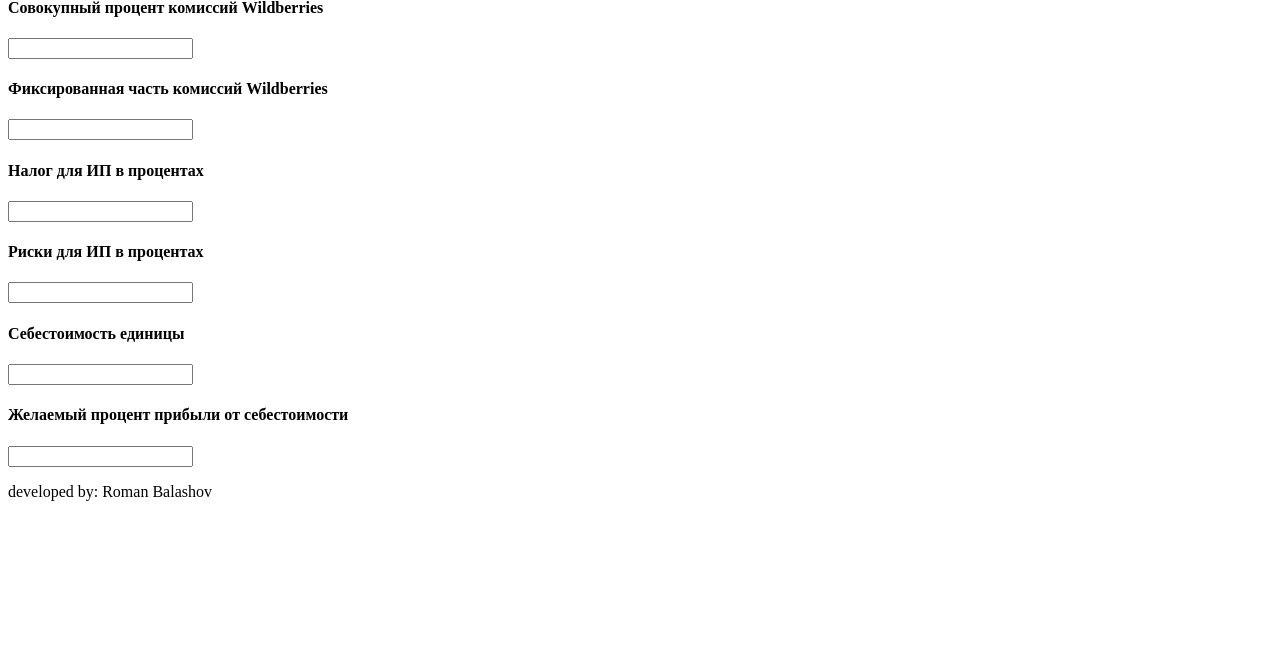
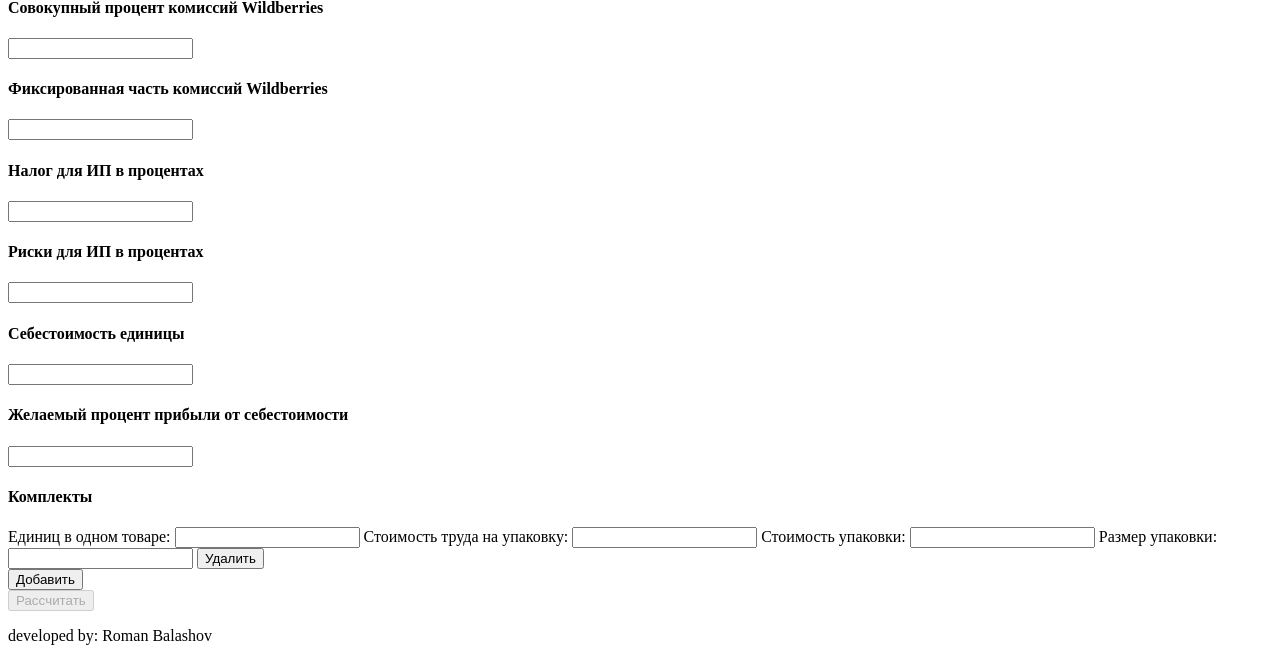
Before and after one commit to romz987/calculon, a Flask app: template calculon_app/templates/index.html in a window 1280 px wide. Shown: the part 274-935 px from the top of the page. Before the commit the page ends 775 px from the top, so only its background shows below. Run offline with Flask 3, Linux system fonts and the light colour scheme; the template is opened without the code that fills it, so the values that code supplies are empty.

Commit message:
index.html & routes.py: add calculate endpoint

```diff
--- a/calculon_app/routes.py
+++ b/calculon_app/routes.py
@@ -5,3 +5,9 @@
 @app.route("/", methods=["GET", "POST"])
 def index():
     return render_template("index.html")
+
+
+@app.route('/calculate', methods=['POST'])
+def calculate():
+    pass
+    return render_template("index.html")
--- a/calculon_app/templates/index.html
+++ b/calculon_app/templates/index.html
@@ -36,7 +36,7 @@
       </div>
 
 <!----------------------------------Расчеты для Wildberries ИП (WBsole)---------------------------------->
-<!---------------------------------------------Расчет цены----------------------------------------------->
+<!------------------------------------------------------------------------------------------------------->
       <div id="WBsole" class="tabcontent">
         <h3>Калькулятор для Wildberries ИП</h3>
 
@@ -44,6 +44,9 @@
           <button class="subtablinks" onclick="openSubTab(event, 'WBsolePrice')">Price</button>
           <button class="subtablinks" onclick="openSubTab(event, 'WBsoleProfit')">Profit</button>
         </div>
+
+<!----------------------------------------Расчет цены (Кнопка Price)------------------------------------->
+        <form id="priceForm-WBsolePrice" action="{{ url_for('calculate', tab='WBsole', subtab='Price') }}" method="post">
 
           <!--Установить значение по умолчанию-->
           <div class="input_fields">
@@ -82,10 +85,30 @@
           </div>
 
           <!--Колчество, стоимость труда, стоимость упаковки, объем упаковки-->
+          <div id="dictionary-container-WBsolePrice">
+            <h4>Комплекты</h4>
+            <div class="dictionary">
+              <label for="count_per_one">Единиц в одном товаре:</label>
+              <input type="text" name="count_per_one" oninput="checkFormFields('WBsolePrice')">
+              <label for="box_wage_cost">Стоимость труда на упаковку:</label>
+              <input type="text" name="box_wage_cost" oninput="checkFormFields('WBsolePrice')">
+              <label for="box_cost">Стоимость упаковки:</label>
+              <input type="text" name="box_cost" oninput="checkFormFields('WBsolePrice')">
+              <label for="box_size">Размер упаковки:</label>
+              <input type="text" name="box_size" oninput="checkFormFields('WBsolePrice')">
+              <button type="button" onclick="removeDictionaryElement(this, 'WBsolePrice')">Удалить</button>
+            </div>
+          </div>
+          <button type="button" onclick="addDictionaryElement('WBsolePrice')">Добавить</button>
 
+          <!--Кнопка Рассчитать-->
+          <div>
+            <input id="submitButton" type="submit" value="Расcчитать" disabled>
+          </div/
 
+        </form>
 
-
+      </div>
 <!------------------------------------------------------------------------------------------------------->
 
     </main>
```
Lines whose indentation alone changed are shown as unchanged.
